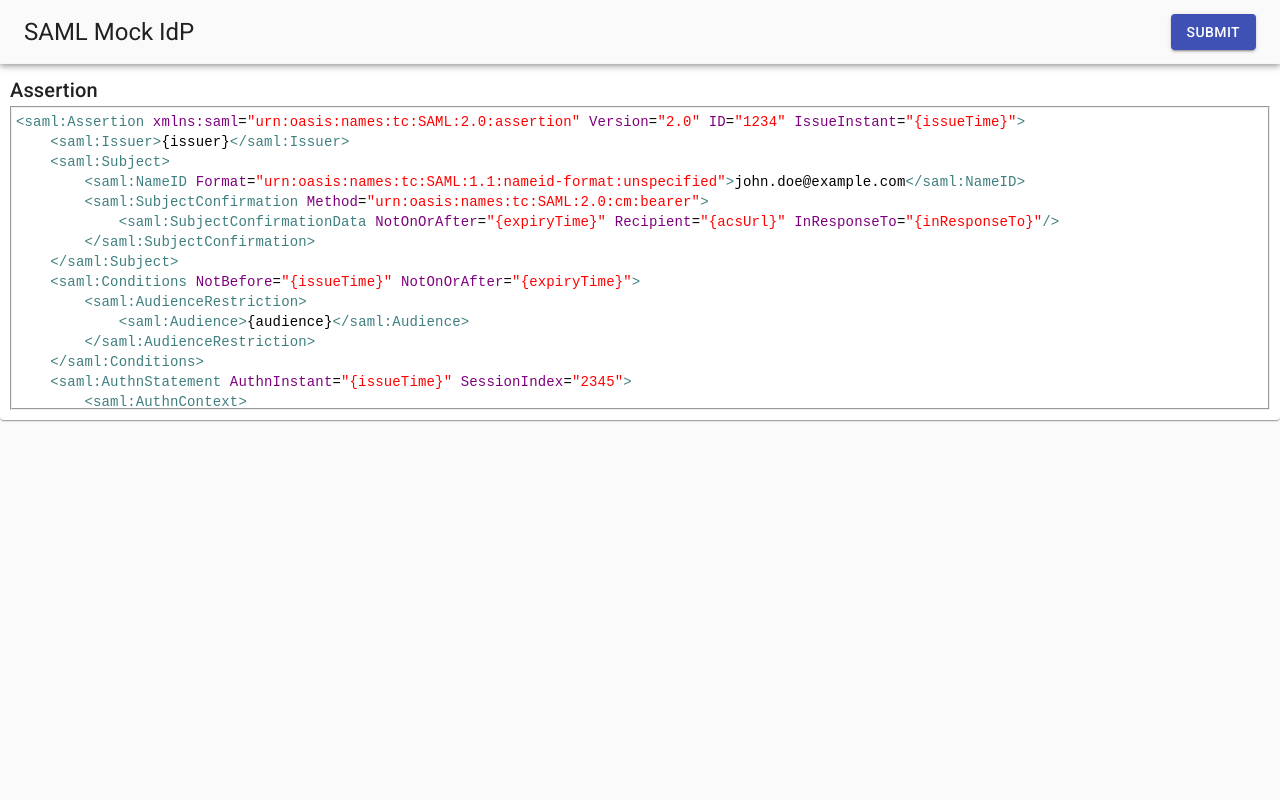
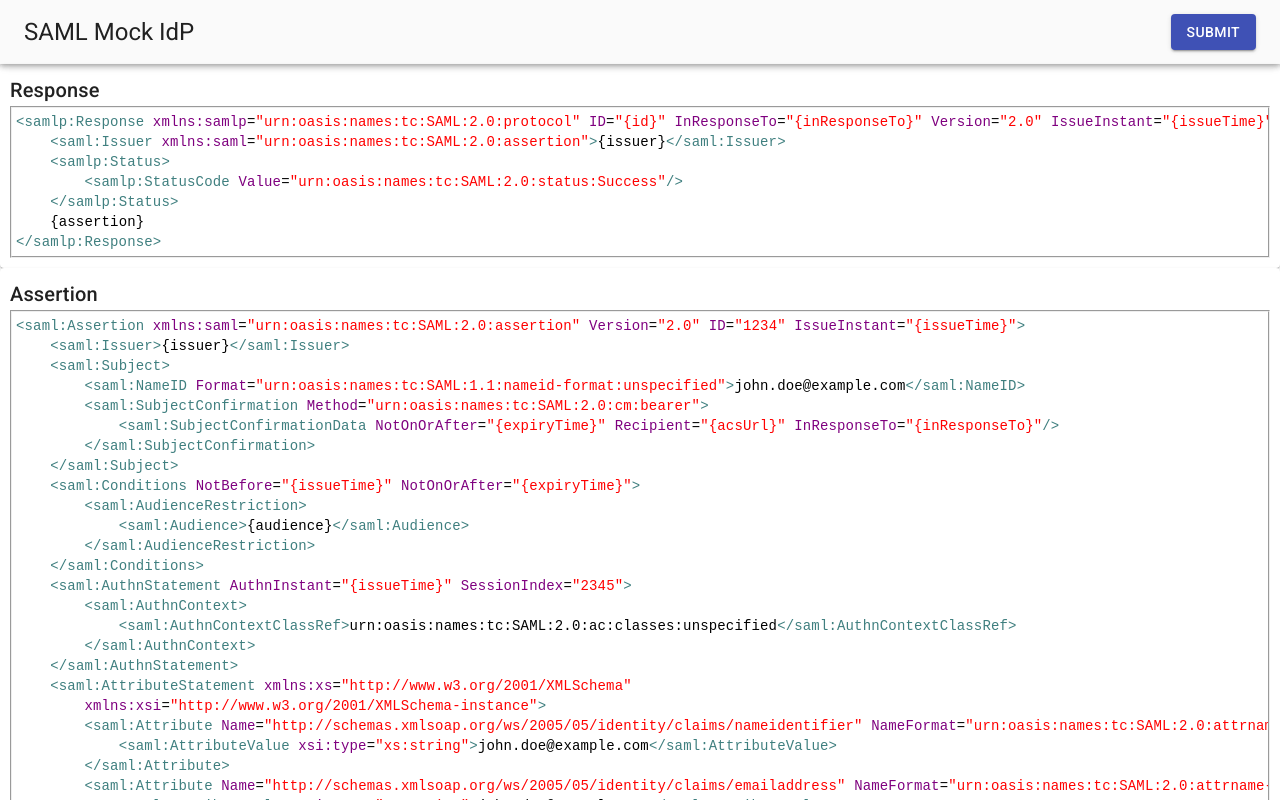
Before and after one commit to thameera/saml-mock, a Next.js app: page /idp in a window 1280 px wide. Shown: the top 800 px of the page. Built offline with nearby package versions, Linux system fonts and the light colour scheme.

Commit message:
Make the SAML response editable

```diff
--- a/pages/api/continue.js
+++ b/pages/api/continue.js
@@ -4,7 +4,6 @@ import { v4 as uuidv4 } from 'uuid'
 import { parseSamlRequest } from '../../lib/requestParser'
 import { canonicalize } from '../../lib/utils'
 import { sign } from '../../lib/signer'
-import { responseTemplate } from '../../lib/templates'
 
 export default function handler(req, res) {
   if (req.method !== 'POST') {
@@ -41,7 +40,7 @@ export default function handler(req, res) {
   mappings.assertion = signedAssertion
 
   // Prepare response
-  const response = format(responseTemplate, mappings)
+  const response = format(body.response, mappings)
   const canonicalizedResponse = canonicalize(response)
 
   res.status(200).json({
--- a/pages/idp.js
+++ b/pages/idp.js
@@ -10,11 +10,12 @@ import {
 } from '@material-ui/core'
 import axios from 'axios'
 import XMLEditor from '../components/XMLEditor'
-import { assertionTemplate } from '../lib/templates'
+import { assertionTemplate, responseTemplate } from '../lib/templates'
 import styles from '../styles/IdP.module.css'
 
 export default function IdP(props) {
   const [assertion, setAssertion] = useState(assertionTemplate)
+  const [response, setResponse] = useState(responseTemplate)
 
   const submit = async () => {
     try {
@@ -23,6 +24,7 @@ export default function IdP(props) {
         url: '/api/continue',
         data: {
           assertion,
+          response,
           ...props,
         },
       })
@@ -55,6 +57,12 @@ export default function IdP(props) {
       <Grid container>
         <Grid item xs={12}>
           <Paper className={styles.paper}>
+            <Typography variant="h6">Response</Typography>
+            <XMLEditor xmlStr={response} updateXmlStr={setResponse} />
+          </Paper>
+        </Grid>
+        <Grid item xs={12}>
+          <Paper className={styles.paper}>
             <Typography variant="h6">Assertion</Typography>
             <XMLEditor xmlStr={assertion} updateXmlStr={setAssertion} />
           </Paper>
--- a/styles/globals.css
+++ b/styles/globals.css
@@ -6,11 +6,6 @@ body {
     Ubuntu, Cantarell, Fira Sans, Droid Sans, Helvetica Neue, sans-serif;
 }
 
-a {
-  color: inherit;
-  text-decoration: none;
+.CodeMirror {
+  height: auto;
 }
-
-* {
-  box-sizing: border-box;
-}
```
